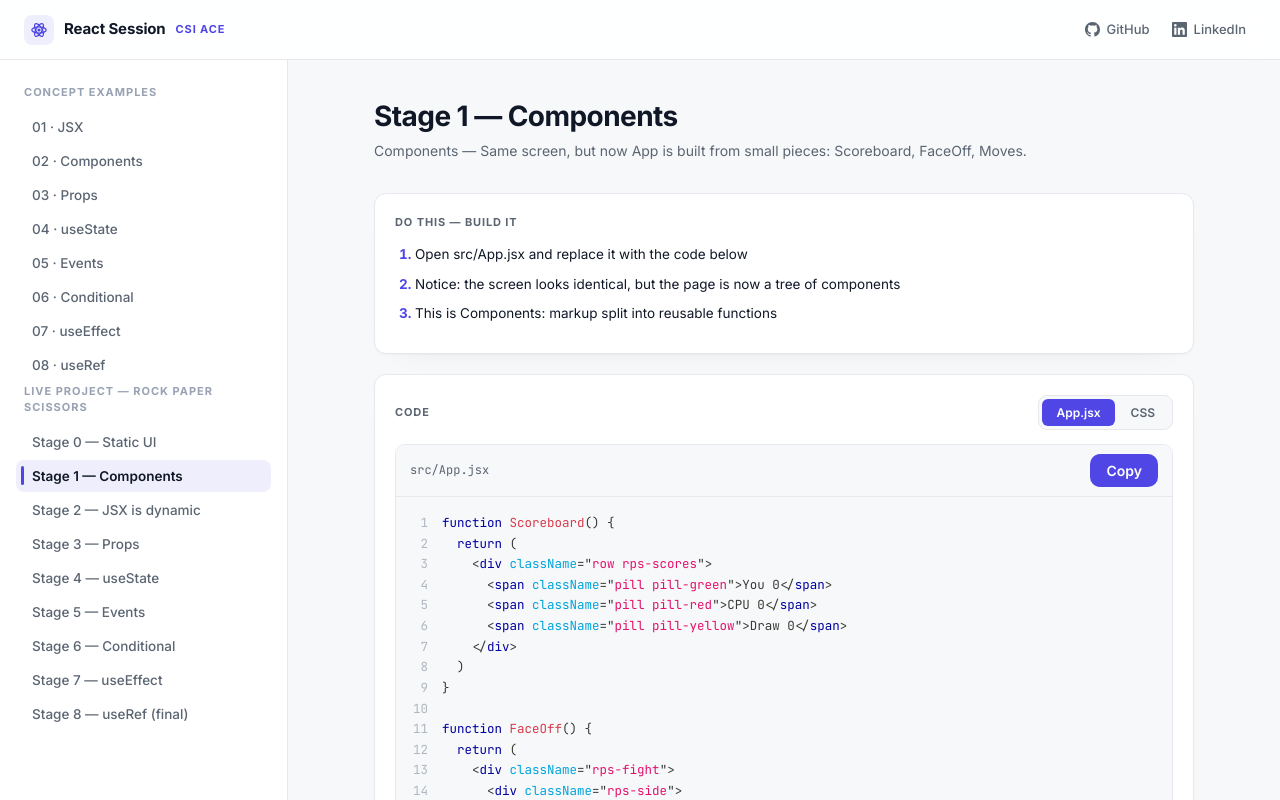
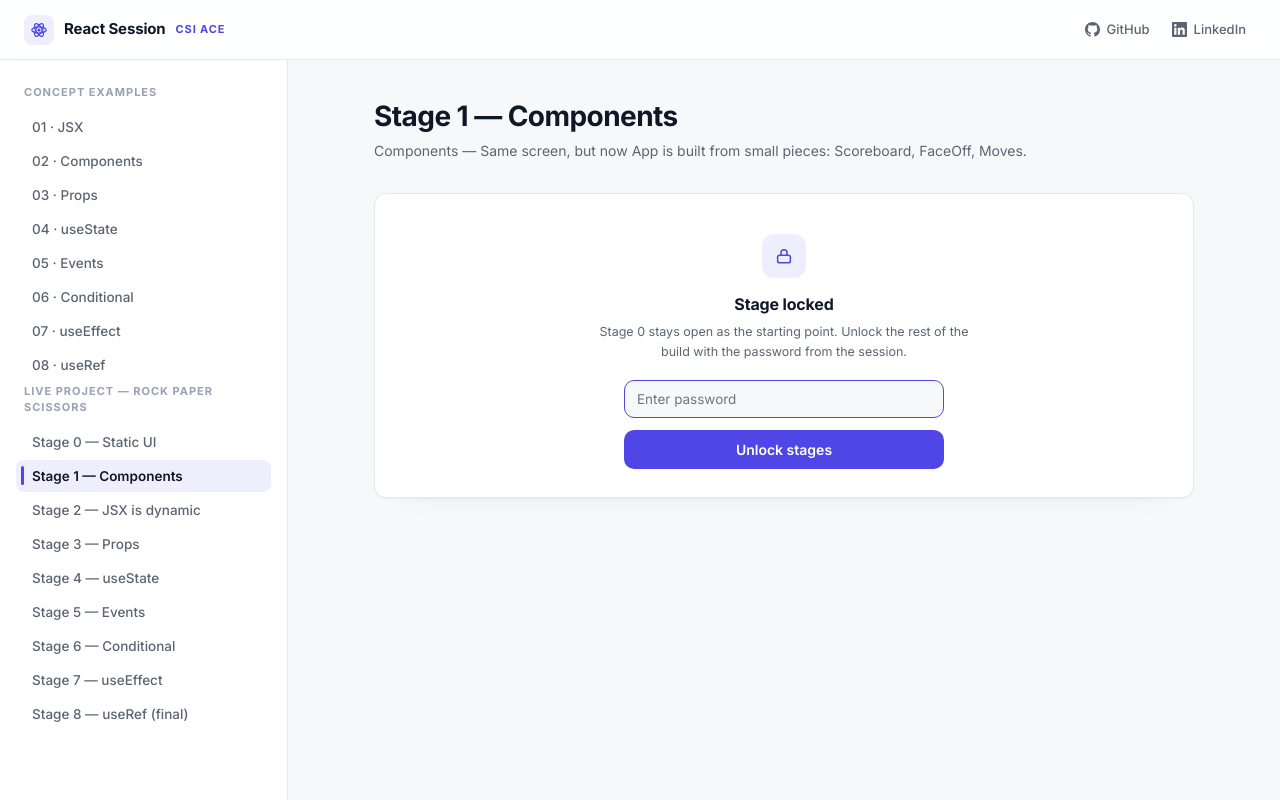
Before and after one commit to icancodefyi/react-session, a React (Vite) app: page / in a window 1280 px wide. Both pictures are taken after a click on the button "Stage 1 — Components". Built offline with nearby package versions, Linux system fonts and the light colour scheme.

Commit message:
feature: lock RPS stages 1-8 behind password 'rps', stage 0 stays open

```diff
--- a/src/App.jsx
+++ b/src/App.jsx
@@ -53,6 +53,7 @@ const RAKHANGE_LINKEDIN = 'https://www.linkedin.com/in/rakhangezaid/'
 const RAKHANGE_GITHUB = 'https://github.com/icancodefyi'
 
 const SOLUTIONS_PASSWORD = 'session-zaid'
+const STAGES_PASSWORD = 'rps'
 
 const groups = [
   {
@@ -196,9 +197,59 @@ function ConceptView({ item, unlocked, onRequestSolution, onRelock, templateCss
   )
 }
 
-function StageView({ item, templateCss }) {
+function StageView({ item, templateCss, locked, onUnlockStages }) {
   const [codeMode, setCodeMode] = useState('app')
+  const [pass, setPass] = useState('')
+  const [passError, setPassError] = useState(false)
   const Active = item.Component
+
+  function submitStageUnlock(e) {
+    e.preventDefault()
+    if (pass === STAGES_PASSWORD) {
+      onUnlockStages()
+      setPass('')
+      setPassError(false)
+    } else {
+      setPassError(true)
+    }
+  }
+
+  if (locked) {
+    return (
+      <>
+        <h1>{item.name}</h1>
+        <p className="subhead">
+          {item.topic ? `${item.topic} — ` : ''}{item.intro}
+        </p>
+
+        <div className="ex-panel">
+          <div className="stage-lock">
+            <span className="stage-lock-icon"><LockIcon size={18} /></span>
+            <h3>Stage locked</h3>
+            <p className="demo-note">
+              Stage 0 stays open as the starting point. Unlock the rest of the
+              build with the password from the session.
+            </p>
+            <form className="stage-lock-form" onSubmit={submitStageUnlock}>
+              <input
+                className="name-input"
+                type="password"
+                placeholder="Enter password"
+                value={pass}
+                onChange={(e) => {
+                  setPass(e.target.value)
+                  setPassError(false)
+                }}
+                autoFocus
+              />
+              {passError ? <p className="lock-error">Wrong password — try again.</p> : null}
+              <button className="btn" type="submit">Unlock stages</button>
+            </form>
+          </div>
+        </div>
+      </>
+    )
+  }
 
   return (
     <>
@@ -306,6 +357,13 @@ function App() {
       return false
     }
   })
+  const [stagesUnlocked, setStagesUnlocked] = useState(() => {
+    try {
+      return sessionStorage.getItem('csi-rps-unlocked') === '1'
+    } catch {
+      return false
+    }
+  })
   const [showLock, setShowLock] = useState(false)
 
   function unlock() {
@@ -316,6 +374,15 @@ function App() {
     }
     setSolutionsUnlocked(true)
     setShowLock(false)
+  }
+
+  function unlockStages() {
+    try {
+      sessionStorage.setItem('csi-rps-unlocked', '1')
+    } catch {
+      /* storage unavailable */
+    }
+    setStagesUnlocked(true)
   }
 
   function relock() {
@@ -388,7 +455,13 @@ function App() {
             templateCss={templateCss}
           />
         ) : current.kind === 'stage' ? (
-          <StageView key={activeId} item={current.found} templateCss={templateCss} />
+          <StageView
+            key={activeId}
+            item={current.found}
+            templateCss={templateCss}
+            locked={current.found.id !== 'rps-0' && !stagesUnlocked}
+            onUnlockStages={unlockStages}
+          />
         ) : (
           <p className="subhead">Pick a section from the sidebar.</p>
         )}
--- a/src/index.css
+++ b/src/index.css
@@ -708,6 +708,44 @@ body {
   margin-bottom: 12px;
 }
 
+/* ---------- stage lock ---------- */
+
+.stage-lock {
+  display: flex;
+  flex-direction: column;
+  align-items: center;
+  text-align: center;
+  padding: 20px 12px 8px;
+}
+
+.stage-lock-icon {
+  display: grid;
+  place-items: center;
+  width: 44px;
+  height: 44px;
+  border-radius: 12px;
+  background: var(--accent-soft);
+  color: var(--accent);
+  margin-bottom: 14px;
+}
+
+.stage-lock h3 {
+  font-size: 16px;
+  font-weight: 700;
+  letter-spacing: -0.01em;
+  margin-bottom: 6px;
+}
+
+.stage-lock .demo-note {
+  max-width: 380px;
+  margin: 0 auto 18px;
+}
+
+.stage-lock-form {
+  width: 100%;
+  max-width: 320px;
+}
+
 /* ---------- live project build steps ---------- */
 
 .build-steps {
```
